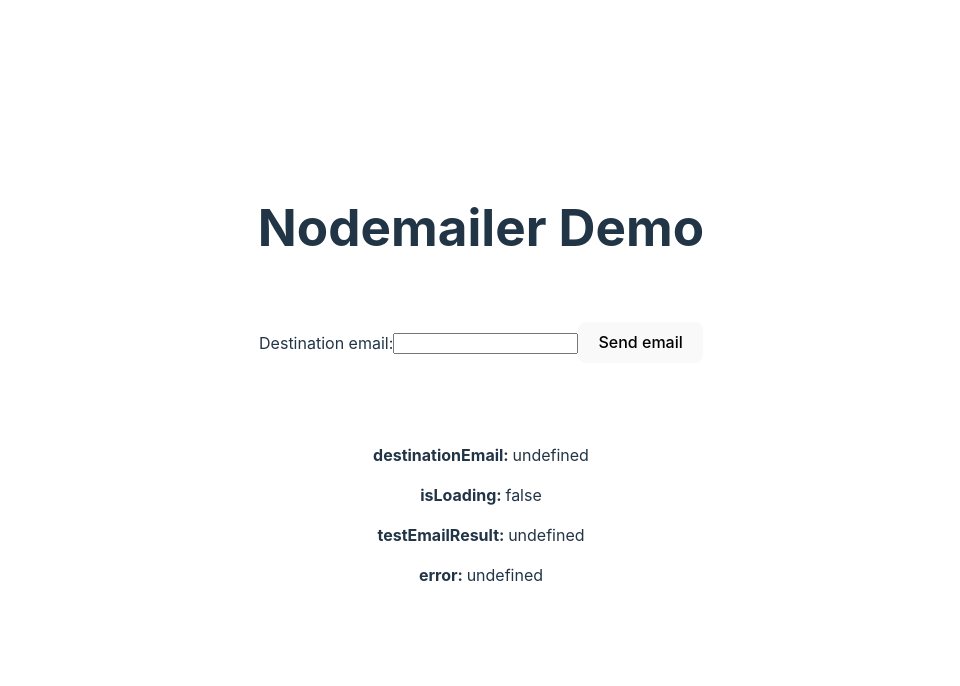
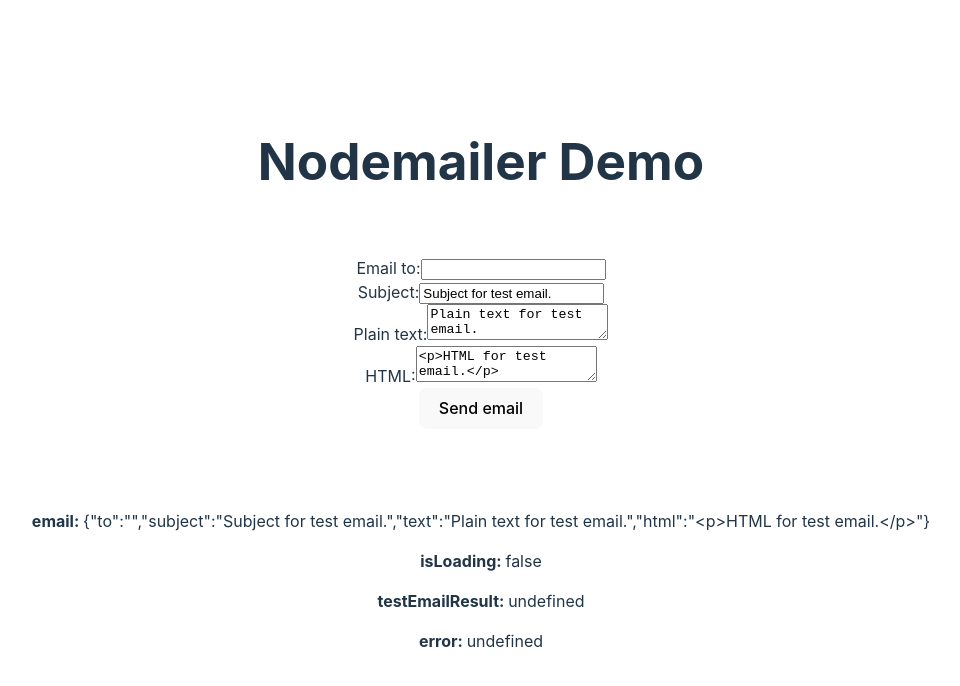
Before and after one commit to devosu/event-feed, a React (Vite) app: page /nodemailer in a window 1280 px wide. Shown: the top 686 px of the page, without its empty margins (159-1119 px from the left). Built offline with nearby package versions, Linux system fonts and the light colour scheme; no server answers.

Commit message:
feat(Nodemailer.jsx): working nodemailer demo
fully implemented and confirmed working nodemailer (through Gmail
OAuth2.0) Cloud Function for Firebase and can be easily called through
Firebase client SDK. Works out-of-the-box, no dev setup needed.

```diff
--- a/src/app/routes/Nodemailer.jsx
+++ b/src/app/routes/Nodemailer.jsx
@@ -16,9 +16,14 @@
 
 // -----------------------------------------------------------------------------
 export default function Nodemailer() {
-  // Destination email input state hook.
-  const [destinationEmail, setDestinationEmail] = useState("");
-  const resetDestinationEmail = () => setDestinationEmail("");
+  // Email state hook.
+  const [email, setEmail] = useState({
+    to: "",
+    subject: "Subject for test email.",
+    text: "Plain text for test email.",
+    html: "<p>HTML for test email.</p>",
+  });
+  const setEmailProperty = (key, value) => setEmail({ ...email, [key]: value });
 
   // Loading state hook.
   const { isLoading, startLoading, stopLoading } = useLoading();
@@ -38,15 +43,8 @@
     resetTestEmailResult();
     startLoading();
     try {
-      const formData = new FormData(event.target);
-      const destinationEmail = formData.get("destinationEmail");
-      if (!destinationEmail || destinationEmail.length === 0) {
-        throw new Error("Destination email not provided.");
-      }
       const sendTestEmailOnCall = httpsCallable(fbFunc, "sendTestEmailOnCall");
-      const result = await sendTestEmailOnCall({
-        destination: destinationEmail,
-      });
+      const result = await sendTestEmailOnCall({ email });
       setTestEmailResult(result);
       console.log(result);
     } catch (error) {
@@ -54,7 +52,6 @@
       console.error("Error sending test email:", error);
     } finally {
       stopLoading();
-      resetDestinationEmail();
     }
   }
 
@@ -63,16 +60,54 @@
       <h1>Nodemailer Demo</h1>
       <div className="card">
         <form onSubmit={sendTestEmailHandler}>
-          <label htmlFor="destinationEmail">Destination email:</label>
-          <input
-            aria-disabled={isLoading}
-            disabled={isLoading}
-            id="destinationEmail"
-            name="destinationEmail"
-            onChange={(event) => setDestinationEmail(event.target.value)}
-            type="email"
-            value={destinationEmail}
-          />
+          <div>
+            <label htmlFor="emailTo">Email to:</label>
+            <input
+              aria-disabled={isLoading}
+              disabled={isLoading}
+              id="emailTo"
+              name="emailTo"
+              onChange={(event) => setEmailProperty("to", event.target.value)}
+              type="email"
+              value={email.to || ""}
+            />
+          </div>
+          <div>
+            <label htmlFor="emailSubject">Subject:</label>
+            <input
+              aria-disabled={isLoading}
+              disabled={isLoading}
+              id="emailSubject"
+              name="emailSubject"
+              onChange={(event) =>
+                setEmailProperty("subject", event.target.value)
+              }
+              type="text"
+              value={email.subject || ""}
+            />
+          </div>
+          <div>
+            <label htmlFor="emailText">Plain text:</label>
+            <textarea
+              aria-disabled={isLoading}
+              disabled={isLoading}
+              id="emailText"
+              name="emailText"
+              onChange={(event) => setEmailProperty("text", event.target.value)}
+              value={email.text || ""}
+            />
+          </div>
+          <div>
+            <label htmlFor="emailHTML">HTML:</label>
+            <textarea
+              aria-disabled={isLoading}
+              disabled={isLoading}
+              id="emailHTML"
+              name="emailHTML"
+              onChange={(event) => setEmailProperty("html", event.target.value)}
+              value={email.html || ""}
+            />
+          </div>
           <button
             aria-disabled={isLoading}
             disabled={isLoading}
@@ -85,8 +120,8 @@
       </div>
       <div className="card">
         <p>
-          <b>destinationEmail: </b>
-          {destinationEmail ? destinationEmail : "undefined"}
+          <b>email: </b>
+          {email ? JSON.stringify(email) : "undefined"}
         </p>
         <p>
           <b>isLoading: </b>
```
Also changed, not shown: 2 other files (tests, documents, lock files or other folders).
